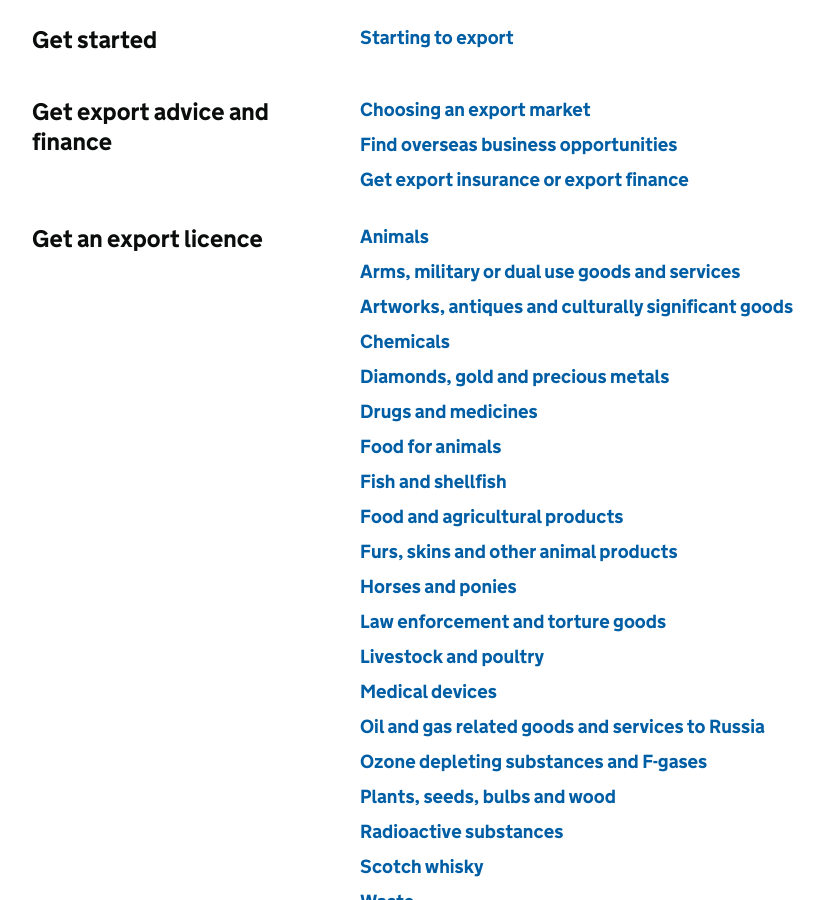
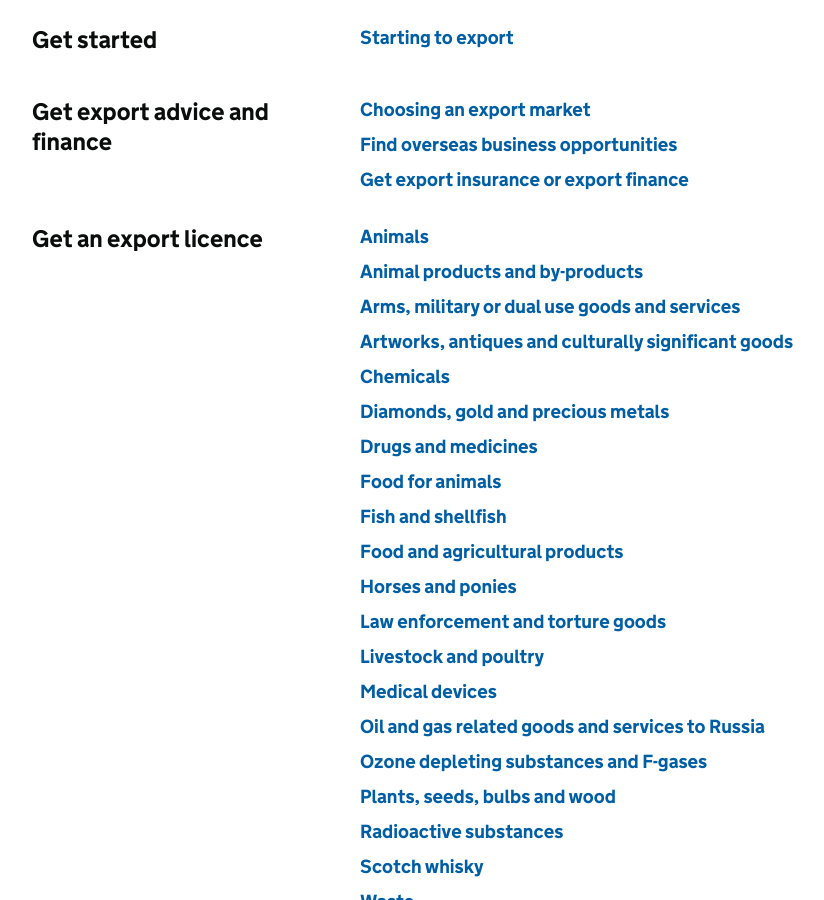
Before and after one commit to alphagov/govuk-import-export-prototype, a Jekyll site: the page built from topic/business-and-self-employed/exporting-and-doing-business-abroad.html, in a window 1280 px wide and 900 px high, scrolled down 499 px. Shown: the whole window, without its empty margins (158-982 px from the left). Built offline with Jekyll 4.4.1, drawn with Linux system fonts in a browser that asks for light colours; some of the changed lines change nothing that is shown.

Commit message:
Update exporting-and-doing-business-abroad.html

```diff
--- a/topic/business-and-self-employed/exporting-and-doing-business-abroad.html
+++ b/topic/business-and-self-employed/exporting-and-doing-business-abroad.html
@@ -27,6 +27,8 @@ index_lists:
    links:
      - name: Animals
        url: '/guidance/get-a-licence-to-export-circus-endangered-research-animals.html'
+     - name: Animal products and by-products
+       url: '/guidance/get-a-licence-to-export-furs-skins-and-other-animal-products.html'
      - name: Arms, military or dual use goods and services
        url: '/guidance/get-a-licence-to-export-arms-military-or-dual-use-goods-and-services.html'
      - name: Artworks, antiques and culturally significant goods
@@ -43,8 +45,6 @@ index_lists:
        url: '/guidance/get-a-licence-to-export-fish-shellfish.html'
      - name: Food and agricultural products
        url: '/guidance/get-a-licence-to-export-food-and-agricultural-products.html'
-     - name: Furs, skins and other animal products
-       url: '/guidance/get-a-licence-to-export-furs-skins-and-other-animal-products.html'
      - name: Horses and ponies
        url: '/guidance/get-a-licence-to-export-horses-ponies.html'
      - name: Law enforcement and torture goods
```
